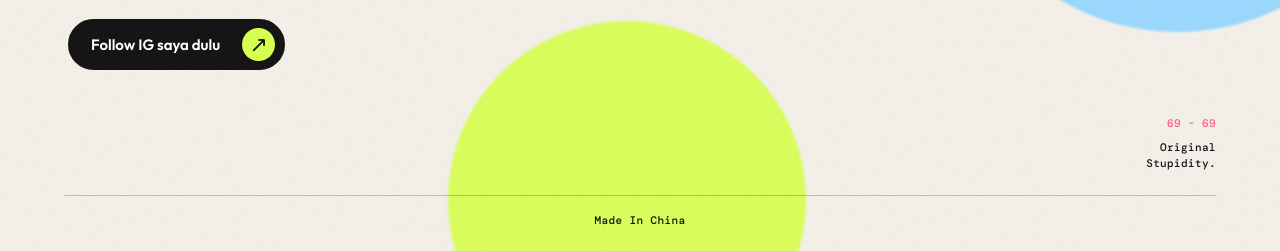
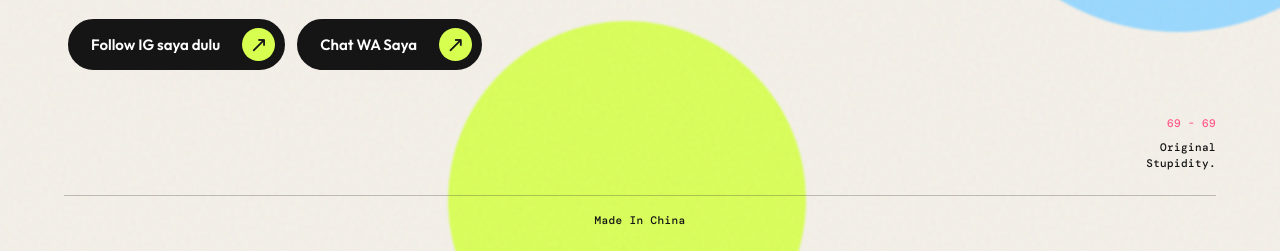
Before and after one commit to arlodendi/website-teaser-landing-page, a plain HTML site: page index.html in a window 1280 px wide. Shown: the part 549-800 px from the top of the page. Drawn offline with nearby package versions, Linux system fonts and the light colour scheme.

Commit message:
add wa message

```diff
--- a/index.html
+++ b/index.html
@@ -28,10 +28,16 @@
         <p class="eyebrow"><span></span> Thank you ya udah berkunjung</p>
         <h1 id="headline">Websitenya lagi<br />di <em>vibecode</em> nih,<br /><span>hehe.</span></h1>
         <p class="intro">Tokennya lagi abis, hehe</p>
-        <a class="cta" href="https://instagram.com/arlodendi">
-          <span>Follow IG saya dulu</span>
-          <b>↗</b>
-        </a>
+        <div class="cta-actions">
+          <a class="cta" href="https://instagram.com/arlodendi">
+            <span>Follow IG saya dulu</span>
+            <b>↗</b>
+          </a>
+          <a class="cta" href="https://wa.me/arlodendi">
+            <span>Chat WA Saya</span>
+            <b>↗</b>
+          </a>
+        </div>
       </section>
 
       <aside class="side-note" aria-label="Catatan status">
--- a/styles.css
+++ b/styles.css
@@ -80,7 +80,8 @@ h1 em { color: var(--pink); font-style: normal; position: relative; }
 h1 span { color: var(--ink); display: inline-block; }
 
 .intro { font-size: clamp(1rem, 1.5vw, 1.2rem); line-height: 1.45; margin: 33px 0 27px 5px; max-width: 445px; }
-.cta { align-items: center; background: var(--ink); border: 2px solid var(--ink); border-radius: 100px; color: white; display: inline-flex; font-size: 15px; font-weight: 600; gap: 22px; margin-left: 4px; padding: 7px 8px 7px 21px; text-decoration: none; transition: transform .2s ease, background .2s ease, color .2s ease; }
+.cta-actions { align-items: center; display: flex; flex-wrap: wrap; gap: 12px; margin-left: 4px; }
+.cta { align-items: center; background: var(--ink); border: 2px solid var(--ink); border-radius: 100px; color: white; display: inline-flex; font-size: 15px; font-weight: 600; gap: 22px; padding: 7px 8px 7px 21px; text-decoration: none; transition: transform .2s ease, background .2s ease, color .2s ease; }
 .cta b { align-items: center; background: var(--lime); border-radius: 50%; color: var(--ink); display: inline-flex; font-size: 22px; font-weight: 400; height: 33px; justify-content: center; line-height: 1; width: 33px; }
 .cta:hover { background: transparent; color: var(--ink); transform: translateY(-3px); }
 
```
Also changed, not shown: 1 other file.
